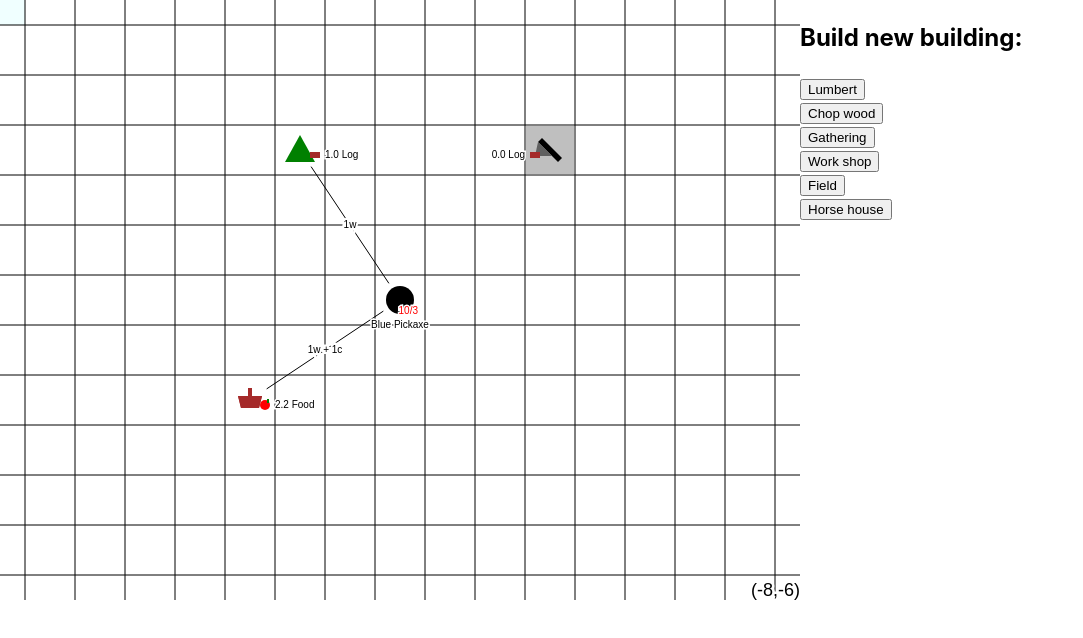
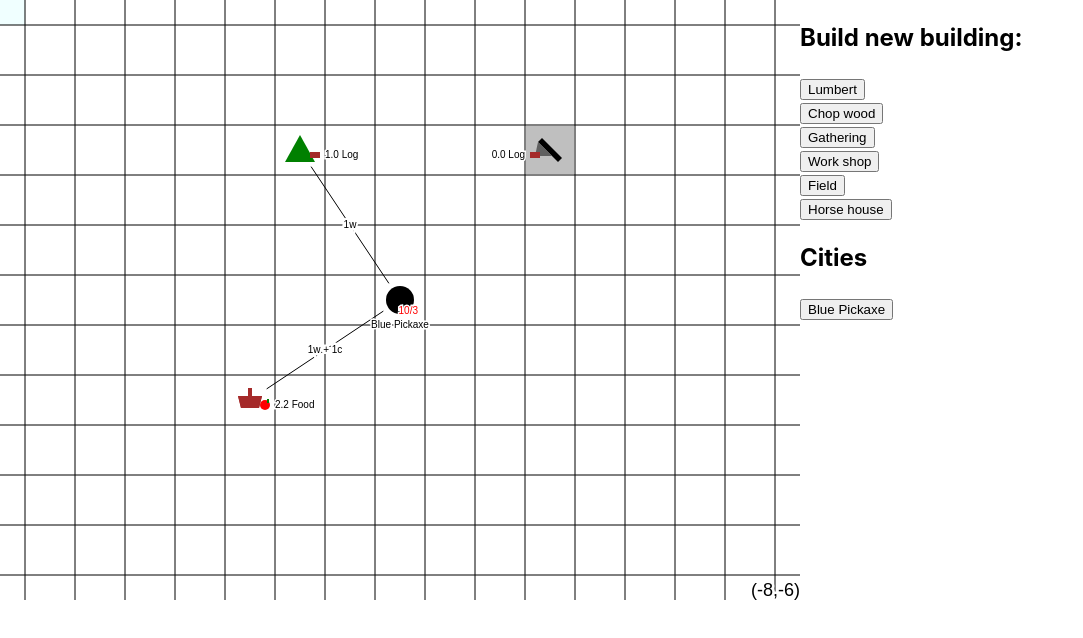
Before and after one commit to bacher/flat-world-game, a React (Vite) app: page / in a window 1280 px wide. Shown: the top 638 px of the page, without its empty margins (0-1083 px from the left). Built offline with nearby package versions, Linux system fonts and the light colour scheme.

Commit message:
add cities panel

```diff
--- a/src/components/Canvas/Canvas.tsx
+++ b/src/components/Canvas/Canvas.tsx
@@ -1,9 +1,10 @@
 import type React from 'react';
-import { useEffect, useMemo, useRef } from 'react';
+import { useEffect, useMemo, useRef, useState } from 'react';
 
 import styles from './Canvas.module.scss';
 
 import {
+  City,
   Facility,
   Structure,
   addCity,
@@ -26,6 +27,7 @@ import {
   startGameLoop,
   visualStateMove,
   visualStateOnMouseMove,
+  visualStateMoveToCell,
 } from '../../game/visualState';
 import { FacilityType, Point } from '../../game/types';
 import { useForceUpdate } from '../hooks/forceUpdate';
@@ -36,6 +38,7 @@ import {
 } from '../contexts/GameStateWatcher';
 import { BuildingsPanel } from '../BuildingsPanel';
 import { StatusText } from '../StatusText';
+import { CitiesPanel } from '../CitiesPanel';
 
 const INITIAL_CANVAS_WIDTH = 800;
 const INITIAL_CANVAS_HEIGHT = 600;
@@ -45,7 +48,7 @@ export function Canvas() {
 
   const canvasRef = useRef<HTMLCanvasElement | null>(null);
 
-  const gameState = useMemo(() => startGame(), []);
+  const [gameState] = useState(() => startGame());
 
   const mouseState = useMemo<{
     isMouseDown: boolean;
@@ -325,7 +328,12 @@ export function Canvas() {
     }
   }
 
+  function onCityClick(city: City): void {
+    visualStateMoveToCell(visualStateRef.current!, city.position);
+  }
+
   return (
+    <GameStateWatcherProvider value={gameStateWatcher}>
       <div className={styles.wrapper}>
         <div className={styles.canvasWrapper}>
           <canvas
@@ -337,7 +345,7 @@ export function Canvas() {
             onMouseDown={onMouseDown}
             onClick={onClick}
           />
-        <GameStateWatcherProvider value={gameStateWatcher}>
+
           {visualStateRef.current && (
             <>
               <StatusText visualState={visualStateRef.current} />
@@ -365,7 +373,6 @@ export function Canvas() {
               )}
             </>
           )}
-        </GameStateWatcherProvider>
         </div>
         <div className={styles.sidePanel}>
           <BuildingsPanel
@@ -376,7 +383,9 @@ export function Canvas() {
               };
             }}
           />
+          <CitiesPanel gameState={gameState} onCityClick={onCityClick} />
         </div>
       </div>
+    </GameStateWatcherProvider>
   );
 }
--- /dev/null
+++ b/src/components/CitiesPanel/CitiesPanel.tsx
@@ -0,0 +1,35 @@
+import type { City, GameState } from '../../game/gameState';
+import { useRenderOnGameTick } from '../hooks/useRenderOnGameTick';
+
+type Props = {
+  gameState: GameState;
+  onCityClick: (city: City) => void;
+};
+
+export function CitiesPanel({ gameState, onCityClick }: Props) {
+  useRenderOnGameTick();
+
+  const citiesList = [...gameState.cities.values()].sort((a, b) =>
+    a.name.localeCompare(b.name),
+  );
+
+  return (
+    <div>
+      <h2>Cities</h2>
+      <ul>
+        {citiesList.map((city) => (
+          <li key={city.cityId}>
+            <button
+              type="button"
+              onClick={() => {
+                onCityClick(city);
+              }}
+            >
+              {city.name}
+            </button>
+          </li>
+        ))}
+      </ul>
+    </div>
+  );
+}
--- /dev/null
+++ b/src/components/CitiesPanel/index.ts
@@ -0,0 +1 @@
+export * from './CitiesPanel';
--- a/src/game/visualState.ts
+++ b/src/game/visualState.ts
@@ -169,8 +169,27 @@ export function visualStateOnMouseMove(
 }
 
 export function visualStateMove(visualState: VisualState, point: Point): void {
-  visualState.offset[0] += point[0];
-  visualState.offset[1] += point[1];
+  updateVisualStateOffset(visualState, [
+    visualState.offset[0] + point[0],
+    visualState.offset[1] + point[1],
+  ]);
+}
+
+export function visualStateMoveToCell(
+  visualState: VisualState,
+  cell: CellPosition,
+): void {
+  const [cellWidth, cellHeight] = visualState.cellSize;
+
+  updateVisualStateOffset(visualState, [
+    cell[0] * cellWidth,
+    cell[1] * cellHeight,
+  ]);
+}
+
+function updateVisualStateOffset(visualState: VisualState, point: Point): void {
+  visualState.offset[0] = point[0];
+  visualState.offset[1] = point[1];
 
   actualizeViewportBounds(visualState);
 
--- a/src/index.css
+++ b/src/index.scss
@@ -15,3 +15,9 @@ body {
   flex-direction: column;
   margin: 0;
 }
+
+ul {
+  padding: 0;
+  margin: 0;
+  list-style: none;
+}
--- a/src/main.tsx
+++ b/src/main.tsx
@@ -1,7 +1,7 @@
 import React from 'react';
 import ReactDOM from 'react-dom/client';
 
-import './index.css';
+import './index.scss';
 import { App } from './components/App';
 
 ReactDOM.createRoot(document.getElementById('root') as HTMLElement).render(
```
Also changed, not shown: src/components/CitiesPanel/CitiesPanel.module.scss (added). Lines whose indentation alone changed are shown as unchanged.
